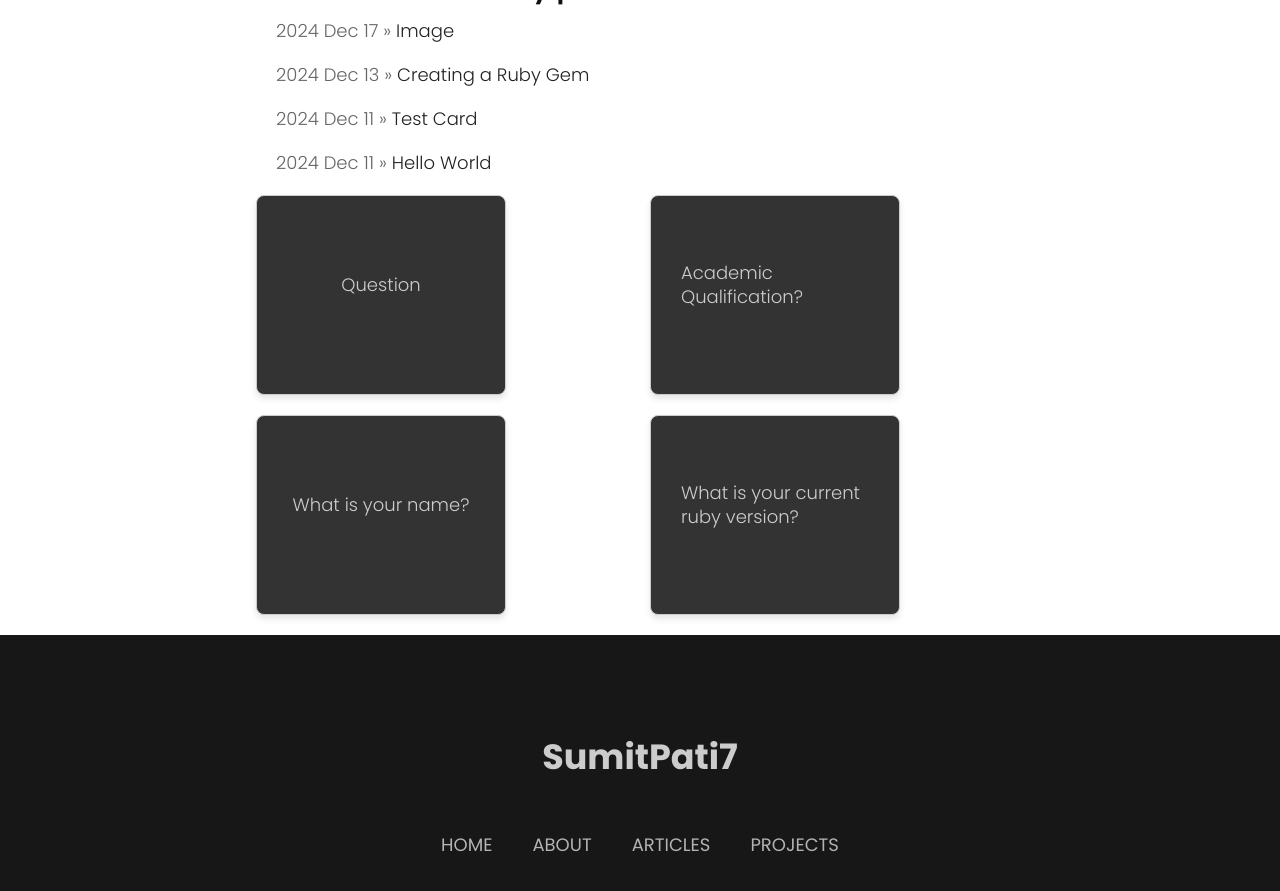
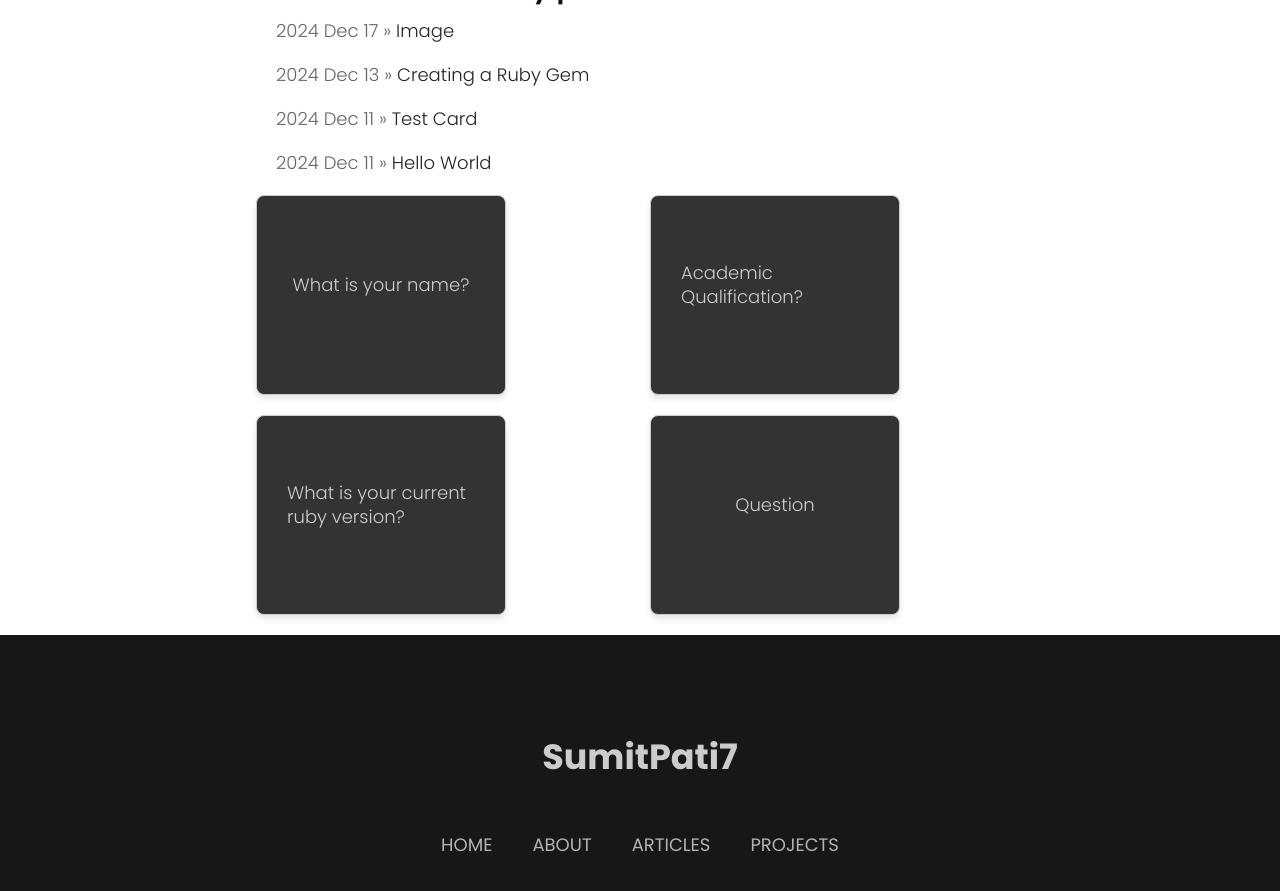
Before and after one commit to sumitpati7/blog, a Jekyll site: the page built from index.md, in a window 1280 px wide and 900 px high, scrolled down 478 px. Shown: the top 891 px of the window. Built offline with Jekyll 4.4.1, drawn with Linux system fonts in a browser that asks for light colours; nearby versions of some CDN libraries; some web fonts are replaced; comment, search, counter and statistics services are not loaded.

Commit message:
auto commit

```diff
--- a/index.md
+++ b/index.md
@@ -2,17 +2,17 @@
 layout: default
 title: SumitPati7
 flashcards:
-  - question: Question
-    answer: Answer
+  - question: What is your name?
+    answer: My name is **Sumit Pati**.
 
   - question: Academic Qualification?
     answer: Bachelor in CSIT
 
-  - question: What is your name?
-    answer: My name is **Sumit Pati**.
-
   - question: What is your current ruby version?
     answer: 3\.3.4
+
+  - question: Question
+    answer: Answer
 
 ---
 # Hello There, I am Sumit Pati.
```
